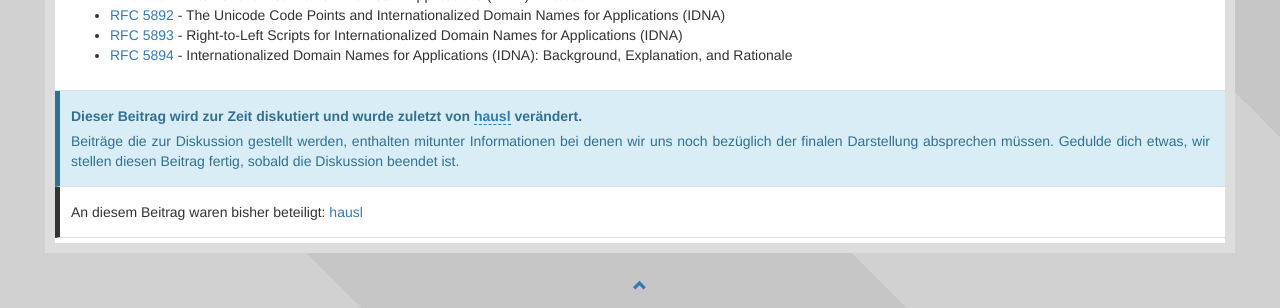
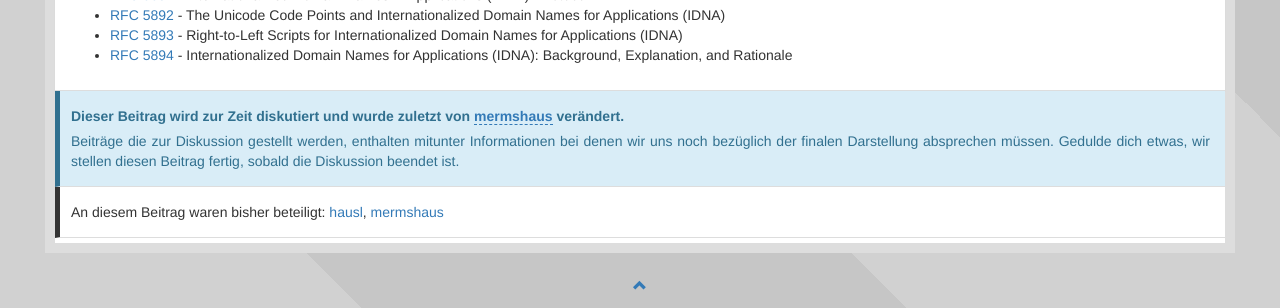
Before and after one commit to php-de/php-de.github.io, a Jekyll site: the page built from http-domain-url-filesystem/09_idn.md, in a window 1280 px wide and 900 px high, scrolled down 2655 px. Shown: the part 453-761 px from the top of the window. Built offline with Jekyll 4.4.1, drawn with Linux system fonts in a browser that asks for light colours; nearby versions of some CDN libraries.

Commit message:
IDN: Nutzerkennung bei Änderung vergessen

```diff
--- a/http-domain-url-filesystem/09_idn.md
+++ b/http-domain-url-filesystem/09_idn.md
@@ -11,6 +11,9 @@ creator: hausl
 author:
     -   name: hausl
         profile: 21246
+
+    -   name: mermshaus
+        profile: 15041
 
 inhalt:
     -   name:   "Begriffserklärung"
```
